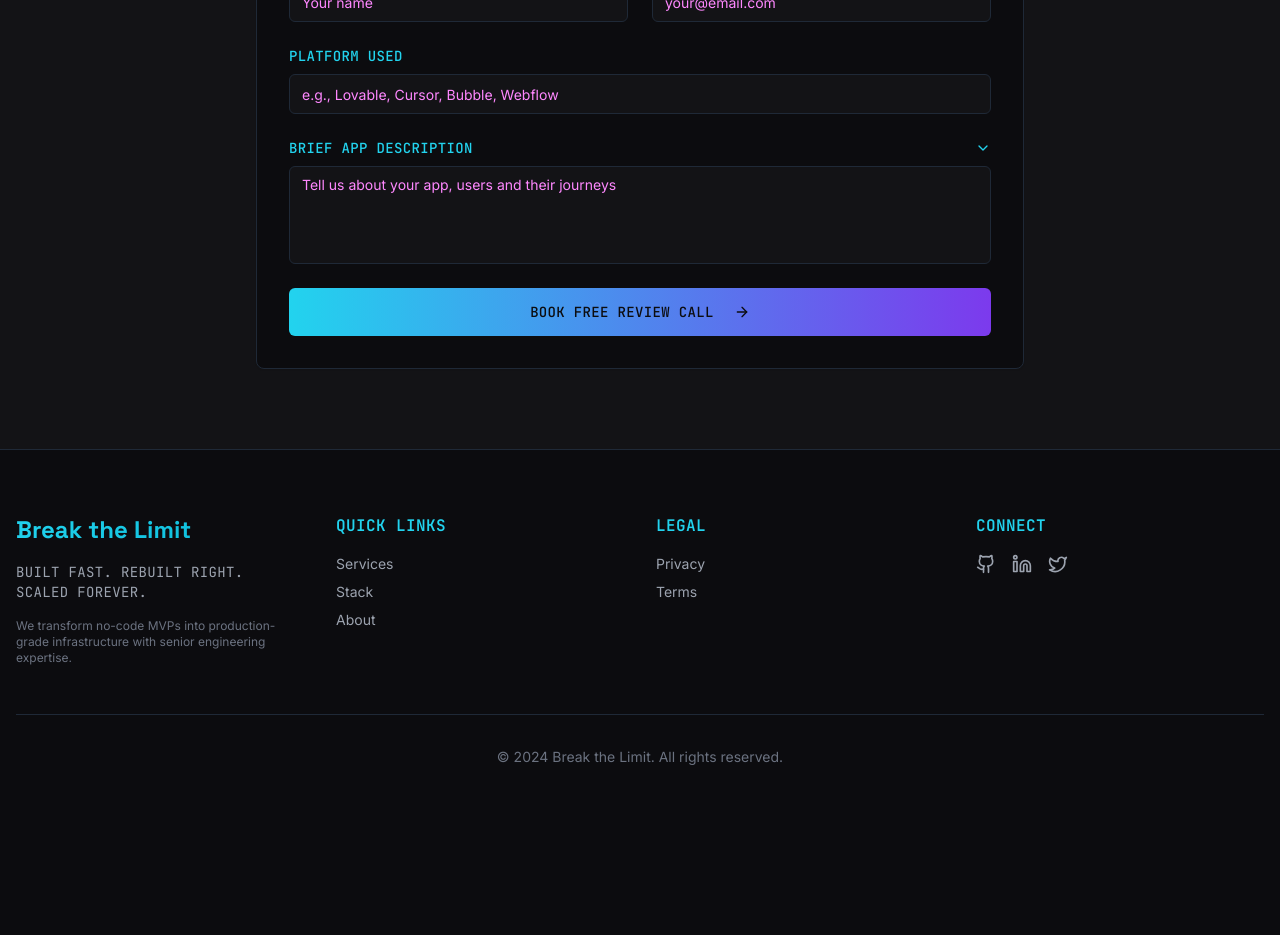
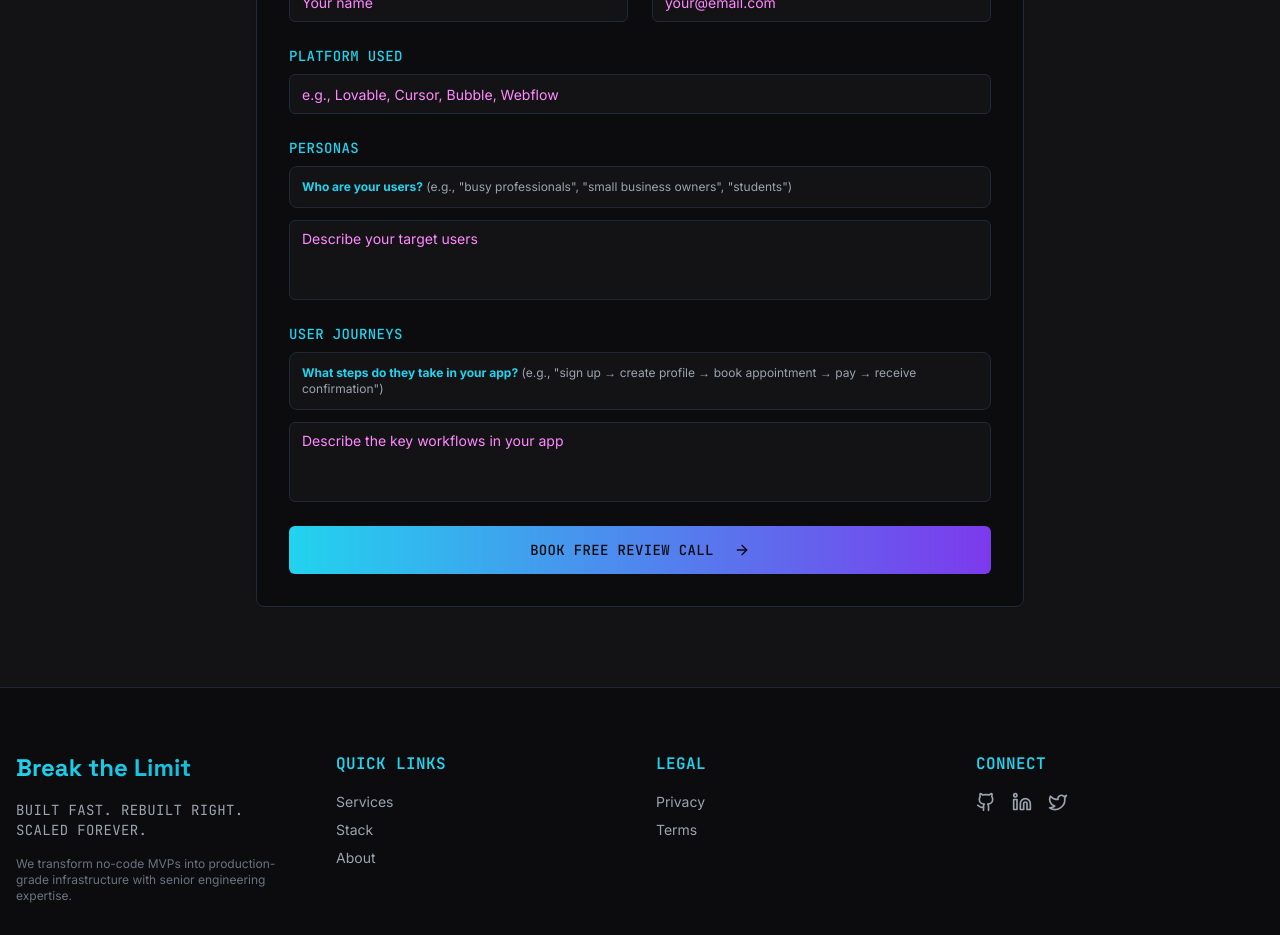
Before and after one commit to tuzig/www.eldercode.dev, a React (Vite) app: page / in a window 1280 px wide. Shown: the part 5000-5935 px from the top of the page. Before the commit the page ends 5831 px from the top, so only its background shows below. Built offline with nearby package versions, Linux system fonts and the light colour scheme.

Commit message:
Refactor contact form description
Replaced "Brief app description" with "Personas" and "User Journeys" fields in the contact form, including explanations under each field. Removed the chevron icon.

```diff
--- a/src/pages/Index.tsx
+++ b/src/pages/Index.tsx
@@ -1,4 +1,3 @@
-
 import { useState } from "react";
 import { Button } from "@/components/ui/button";
 import { Input } from "@/components/ui/input";
@@ -26,9 +25,7 @@ import {
   Phone,
   Microscope,
   TestTube,
-  FileCheck,
-  ChevronDown,
-  ChevronUp
+  FileCheck
 } from "lucide-react";
 
 const Index = () => {
@@ -37,9 +34,9 @@ const Index = () => {
     name: "",
     email: "",
     platform: "",
-    description: ""
+    personas: "",
+    userJourneys: ""
   });
-  const [showUserJourneyHelp, setShowUserJourneyHelp] = useState(false);
 
   const handleSubmit = (e: React.FormEvent) => {
     e.preventDefault();
@@ -48,7 +45,7 @@ const Index = () => {
       title: "Analysis Request Submitted!",
       description: "Performance issues. Security risks. Scaling blockers. Delivered in 24h.",
     });
-    setFormData({ name: "", email: "", platform: "", description: "" });
+    setFormData({ name: "", email: "", platform: "", personas: "", userJourneys: "" });
   };
 
   const handleInputChange = (field: string, value: string) => {
@@ -421,31 +418,29 @@ const Index = () => {
                     />
                   </div>
                   <div>
-                    <div className="flex items-center justify-between mb-2">
-                      <label className="text-sm font-mono font-medium text-cyan uppercase tracking-wide">Brief App Description</label>
-                      <button
-                        type="button"
-                        onClick={() => setShowUserJourneyHelp(!showUserJourneyHelp)}
-                        className="text-cyan hover:text-cyan-400 transition-colors"
-                      >
-                        {showUserJourneyHelp ? (
-                          <ChevronUp className="h-4 w-4" />
-                        ) : (
-                          <ChevronDown className="h-4 w-4" />
-                        )}
-                      </button>
+                    <label className="text-sm font-mono font-medium text-cyan mb-2 block uppercase tracking-wide">Personas</label>
+                    <div className="mb-3 p-3 bg-dark-surface border border-dark-border rounded-lg text-xs text-dark-text-secondary">
+                      <p><strong className="text-cyan">Who are your users?</strong> (e.g., "busy professionals", "small business owners", "students")</p>
                     </div>
-                    {showUserJourneyHelp && (
-                      <div className="mb-3 p-3 bg-dark-surface border border-dark-border rounded-lg text-xs text-dark-text-secondary">
-                        <p className="mb-2"><strong className="text-cyan">Personas:</strong> Who are your users? (e.g., "busy professionals", "small business owners", "students")</p>
-                        <p><strong className="text-cyan">User Journeys:</strong> What steps do they take in your app? (e.g., "sign up → create profile → book appointment → pay → receive confirmation")</p>
-                      </div>
-                    )}
                     <Textarea
-                      value={formData.description}
-                      onChange={(e) => handleInputChange("description", e.target.value)}
-                      placeholder="Tell us about your app, users and their journeys"
-                      rows={4}
+                      value={formData.personas}
+                      onChange={(e) => handleInputChange("personas", e.target.value)}
+                      placeholder="Describe your target users"
+                      rows={3}
+                      className="bg-dark-surface border-dark-border text-dark-text-primary focus:border-cyan resize-none"
+                      required
+                    />
+                  </div>
+                  <div>
+                    <label className="text-sm font-mono font-medium text-cyan mb-2 block uppercase tracking-wide">User Journeys</label>
+                    <div className="mb-3 p-3 bg-dark-surface border border-dark-border rounded-lg text-xs text-dark-text-secondary">
+                      <p><strong className="text-cyan">What steps do they take in your app?</strong> (e.g., "sign up → create profile → book appointment → pay → receive confirmation")</p>
+                    </div>
+                    <Textarea
+                      value={formData.userJourneys}
+                      onChange={(e) => handleInputChange("userJourneys", e.target.value)}
+                      placeholder="Describe the key workflows in your app"
+                      rows={3}
                       className="bg-dark-surface border-dark-border text-dark-text-primary focus:border-cyan resize-none"
                       required
                     />
```
